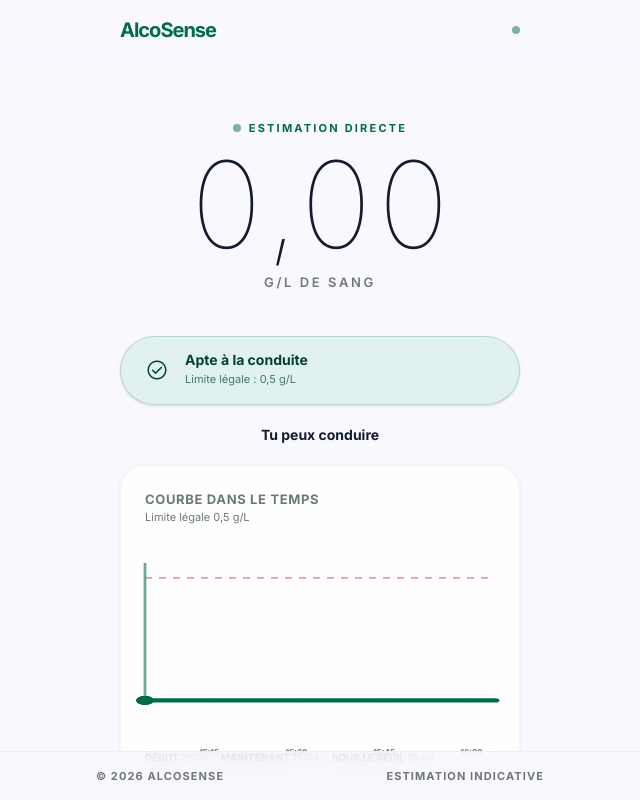
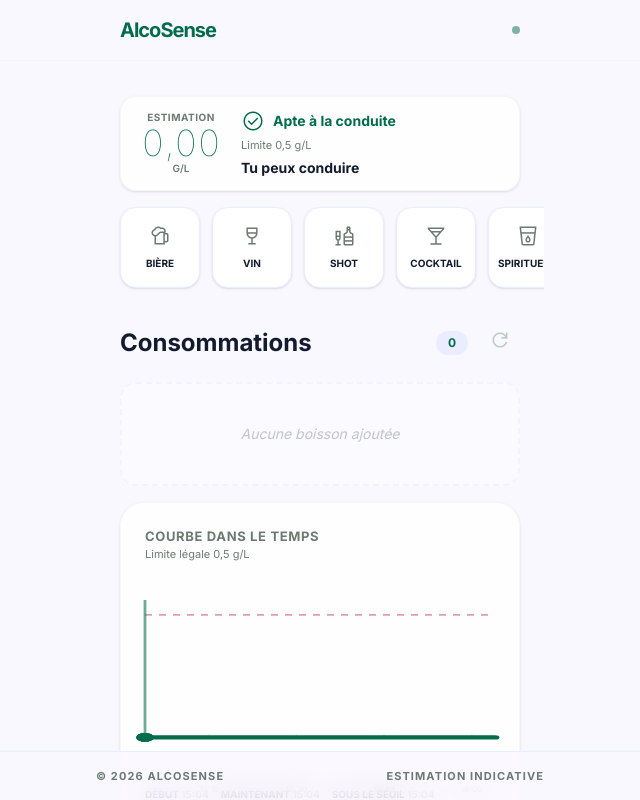
Before and after one commit to MathisKGN/AlcoSense, a SvelteKit app: page / in a window 1280 px wide. Shown: the top 800 px of the page, without its empty margins (320-960 px from the left). Built offline with nearby package versions, Linux system fonts and the light colour scheme.

Commit message:
feat: input-first page with always-visible timeline chart

```diff
--- a/src/lib/components/BacPanel.svelte
+++ /dev/null
@@ -1,101 +0,0 @@
-<script lang="ts">
-	let {
-		bac,
-		limit,
-		driveMin,
-		nowMin
-	}: { bac: number; limit: number; driveMin: number; nowMin: number } = $props();
-
-	const display = $derived(bac.toFixed(2).replace('.', ','));
-	const limitText = $derived(limit.toFixed(1).replace('.', ','));
-
-	// 3 zones: over (>= limit) / soon (under now but peak will exceed) /
-	// near (>= 80% of limit) / safe.
-	type Status = 'over' | 'soon' | 'near' | 'safe';
-	const status: Status = $derived(
-		bac >= limit ? 'over' : driveMin > nowMin ? 'soon' : bac >= 0.8 * limit ? 'near' : 'safe'
-	);
-
-	const ui = $derived.by(() => {
-		switch (status) {
-			case 'over':
-				return {
-					number: 'text-secondary',
-					card: 'border-secondary/20 bg-secondary-container/10',
-					text: 'text-secondary',
-					icon: 'warning',
-					title: 'Conduite interdite',
-					desc: `Seuil de ${limitText} g/L dépassé`
-				};
-			case 'soon':
-				return {
-					number: 'text-warning',
-					card: 'border-warning/20 bg-warning-container/10',
-					text: 'text-warning',
-					icon: 'hourglass_top',
-					title: 'Absorption en cours',
-					desc: 'Estimation encore en hausse'
-				};
-			case 'near':
-				return {
-					number: 'text-warning',
-					card: 'border-warning/20 bg-warning-container/10',
-					text: 'text-warning',
-					icon: 'warning',
-					title: 'Proche du seuil',
-					desc: `Limite légale : ${limitText} g/L`
-				};
-			default:
-				return {
-					number: 'text-on-surface',
-					card: 'border-primary/20 bg-primary-container/10',
-					text: 'text-on-primary-container',
-					icon: 'check_circle',
-					title: 'Apte à la conduite',
-					desc: `Limite légale : ${limitText} g/L`
-				};
-		}
-	});
-
-	const canDriveNow = $derived(driveMin <= nowMin);
-	const remaining = $derived(Math.max(0, driveMin - nowMin));
-	const driveClock = $derived.by(() => {
-		const m = ((driveMin % 1440) + 1440) % 1440;
-		return `${String(Math.floor(m / 60)).padStart(2, '0')}:${String(m % 60).padStart(2, '0')}`;
-	});
-	const remainingLabel = $derived(`${Math.floor(remaining / 60)} h ${String(remaining % 60).padStart(2, '0')} min`);
-</script>
-
-<section class="flex flex-col items-center py-6 text-center">
-	<div class="mb-2 inline-flex items-center gap-2">
-		<span class="pulse-dot h-2 w-2 rounded-full bg-primary"></span>
-		<span class="text-[11px] font-bold tracking-[0.2em] text-primary uppercase">Estimation directe</span>
-	</div>
-	<h1
-		class="text-[96px] leading-none font-thin tabular-nums transition-colors duration-700 sm:text-[120px] {ui.number}"
-	>
-		{display}
-	</h1>
-	<span class="mt-2 block text-[13px] font-semibold tracking-[0.2em] text-outline uppercase"
-		>g/L de sang</span
-	>
-</section>
-
-<div
-	class="flex items-center gap-4 rounded-full border px-6 py-4 shadow-sm transition-all duration-500 {ui.card}"
->
-	<span class="material-symbols-outlined text-2xl {ui.text}">{ui.icon}</span>
-	<div class="flex-1">
-		<p class="mb-1 text-sm leading-none font-bold {ui.text}">{ui.title}</p>
-		<p class="text-[11px] opacity-70 {ui.text}">{ui.desc}</p>
-	</div>
-</div>
-
-<p class="px-2 text-center text-sm font-bold text-on-surface">
-	{#if canDriveNow}
-		Tu peux conduire
-	{:else}
-		Tu peux conduire à {driveClock}
-		<span class="block text-[11px] font-semibold text-outline">dans {remainingLabel}</span>
-	{/if}
-</p>
--- a/src/routes/+page.svelte
+++ b/src/routes/+page.svelte
@@ -1,14 +1,12 @@
 <script lang="ts">
 	import { profile, drinks, session } from '$lib/stores.svelte';
-	import { bacNow, buildProjectionTimeline, driveTimeMinute } from '$lib/widmark';
-	import { legalLimit } from '$lib/types';
-	import BacPanel from '$lib/components/BacPanel.svelte';
+	import { bacNow, buildProjectionTimeline } from '$lib/widmark';
+	import BacSummary from '$lib/components/BacSummary.svelte';
 	import ProjectionChart from '$lib/components/ProjectionChart.svelte';
 	import QuickAdd from '$lib/components/QuickAdd.svelte';
 	import DrinkList from '$lib/components/DrinkList.svelte';
 	import ProfileForm from '$lib/components/ProfileForm.svelte';
 
-	// Live clock: re-evaluate every minute so the estimate stays current.
 	let now = $state(new Date());
 	$effect(() => {
 		const id = setInterval(() => (now = new Date()), 60_000);
@@ -16,20 +14,18 @@
 	});
 
 	const nowMin = $derived(now.getHours() * 60 + now.getMinutes());
-	const limit = $derived(legalLimit(profile.jeunePermis));
 	const bac = $derived(bacNow(drinks, profile, session.stomach, now));
-	const driveMin = $derived(driveTimeMinute(drinks, profile, session.stomach, nowMin));
 	const timeline = $derived(
 		buildProjectionTimeline(drinks, profile, session.stomach, nowMin)
 	);
+	const limit = $derived(timeline.limit);
+	const driveMin = $derived(timeline.driveMin);
 </script>
 
-<BacPanel {bac} {limit} {driveMin} {nowMin} />
-<ProjectionChart {timeline} />
-
-<section class="space-y-4">
+<div class="space-y-4">
+	<BacSummary {bac} {limit} {driveMin} {nowMin} />
 	<QuickAdd />
 	<DrinkList />
-</section>
-
-<ProfileForm />
+	<ProjectionChart {timeline} />
+	<ProfileForm />
+</div>
```
